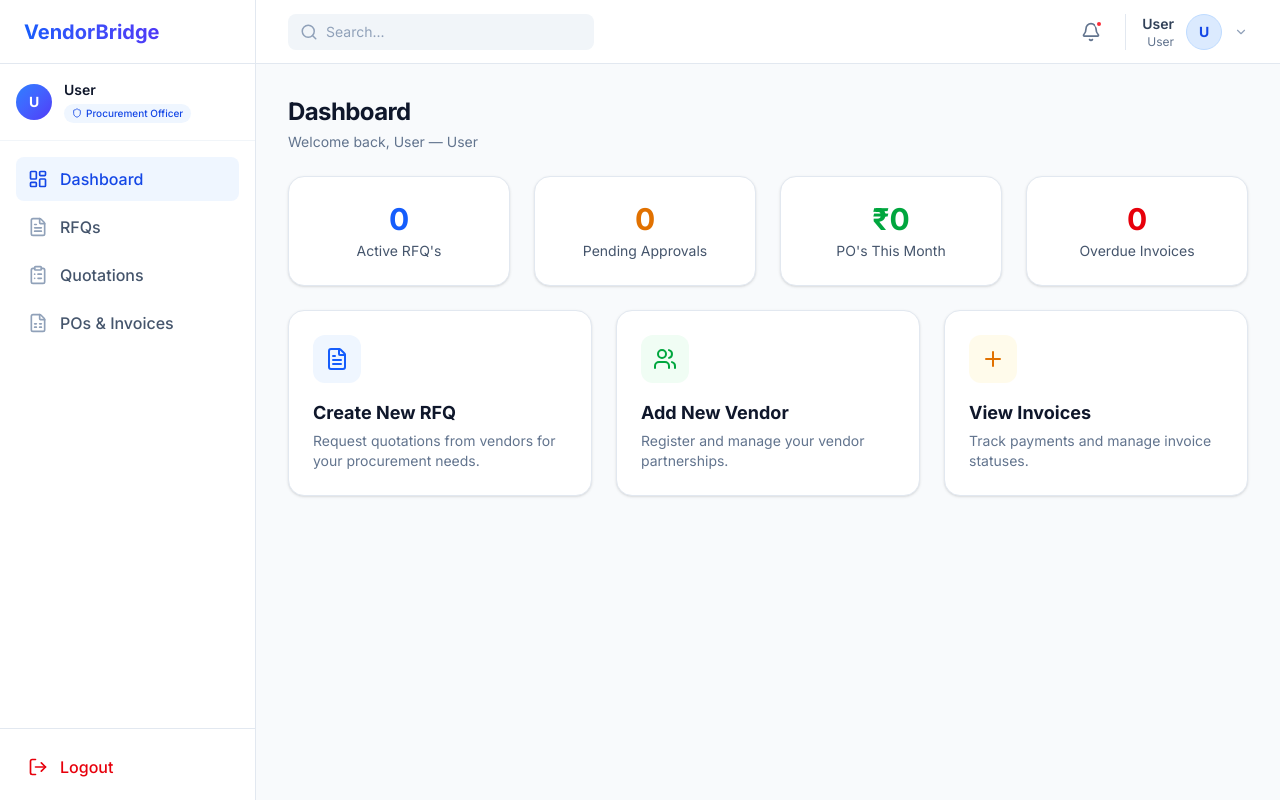
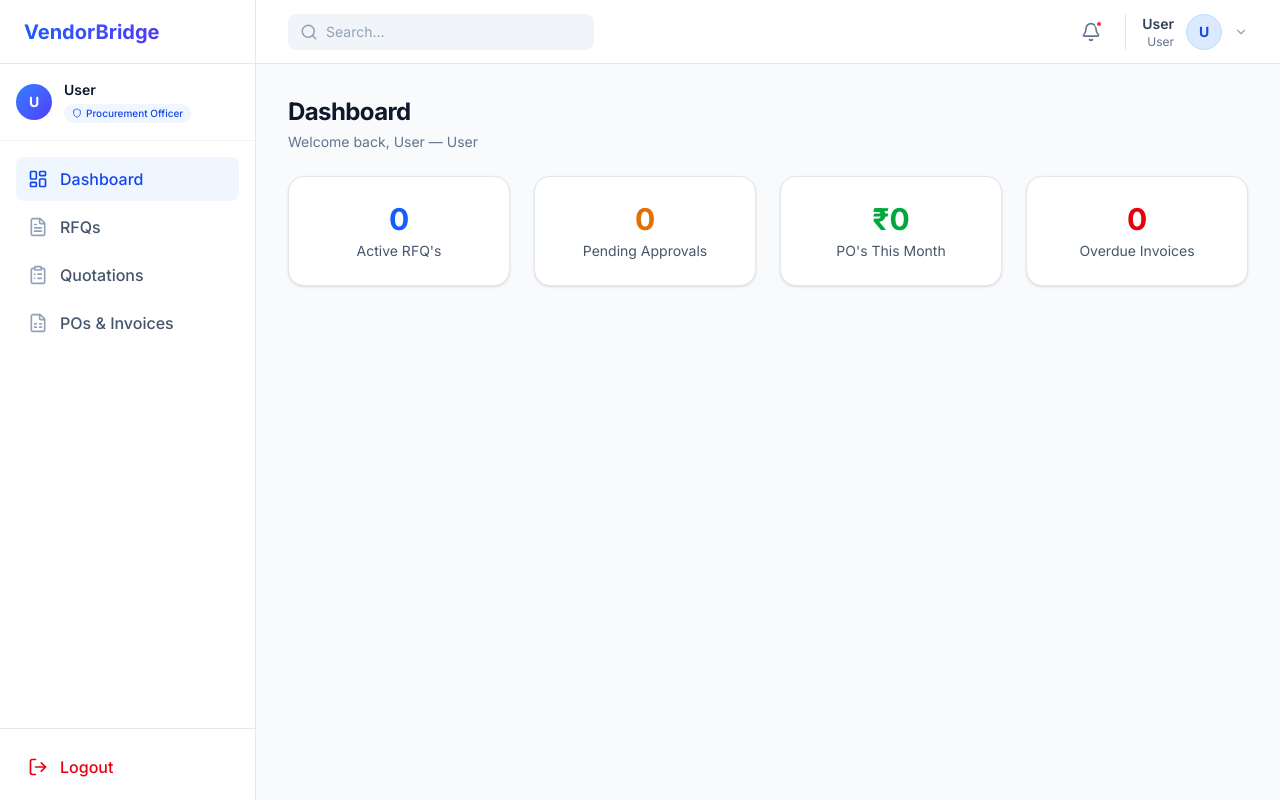
Before and after one commit to fenilfinava/Odoo-x-KSV, a Next.js app in the folder frontend/: page /dashboard in a window 1280 px wide. Built offline with nearby package versions, Linux system fonts and the light colour scheme; no server answers.

Commit message:
Fix: Hide unauthorized quick actions from Vendor dashboard

```diff
--- a/frontend/src/app/(dashboard)/dashboard/page.jsx
+++ b/frontend/src/app/(dashboard)/dashboard/page.jsx
@@ -14,6 +14,7 @@ export default function DashboardPage() {
   });
   const [userName, setUserName] = useState("");
   const [userRole, setUserRole] = useState("");
+  const [roleKey, setRoleKey] = useState("");
 
   useEffect(() => {
     const fetchDashboardData = async () => {
@@ -37,6 +38,7 @@ export default function DashboardPage() {
           vendor: "Vendor",
         };
         setUserRole(roleMap[userData.role] || userData.role || "User");
+        setRoleKey(userData.role || "");
       } catch {}
     }
   }, []);
@@ -70,6 +72,7 @@ export default function DashboardPage() {
 
       {/* Quick Action Cards */}
       <div className="grid grid-cols-1 md:grid-cols-3 gap-6">
+        {["admin", "procurement_officer"].includes(roleKey) && (
           <Link href="/rfq/create" className="group bg-white rounded-2xl p-6 shadow-sm border border-slate-200 hover:border-blue-300 hover:shadow-md transition-all">
             <div className="w-12 h-12 bg-blue-50 rounded-xl flex items-center justify-center mb-4 group-hover:bg-blue-100 transition-colors">
               <FileText className="text-blue-600" size={24} />
@@ -77,7 +80,9 @@ export default function DashboardPage() {
             <h3 className="text-lg font-bold text-slate-900 mb-1">Create New RFQ</h3>
             <p className="text-sm text-slate-500">Request quotations from vendors for your procurement needs.</p>
           </Link>
+        )}
 
+        {["admin"].includes(roleKey) && (
           <Link href="/vendors/add" className="group bg-white rounded-2xl p-6 shadow-sm border border-slate-200 hover:border-green-300 hover:shadow-md transition-all">
             <div className="w-12 h-12 bg-green-50 rounded-xl flex items-center justify-center mb-4 group-hover:bg-green-100 transition-colors">
               <Users className="text-green-600" size={24} />
@@ -85,7 +90,9 @@ export default function DashboardPage() {
             <h3 className="text-lg font-bold text-slate-900 mb-1">Add New Vendor</h3>
             <p className="text-sm text-slate-500">Register and manage your vendor partnerships.</p>
           </Link>
+        )}
 
+        {["admin", "procurement_officer", "vendor"].includes(roleKey) && (
           <Link href="/invoices" className="group bg-white rounded-2xl p-6 shadow-sm border border-slate-200 hover:border-amber-300 hover:shadow-md transition-all">
             <div className="w-12 h-12 bg-amber-50 rounded-xl flex items-center justify-center mb-4 group-hover:bg-amber-100 transition-colors">
               <Plus className="text-amber-600" size={24} />
@@ -93,6 +100,7 @@ export default function DashboardPage() {
             <h3 className="text-lg font-bold text-slate-900 mb-1">View Invoices</h3>
             <p className="text-sm text-slate-500">Track payments and manage invoice statuses.</p>
           </Link>
+        )}
       </div>
     </div>
   );
```
Lines whose indentation alone changed are shown as unchanged.
